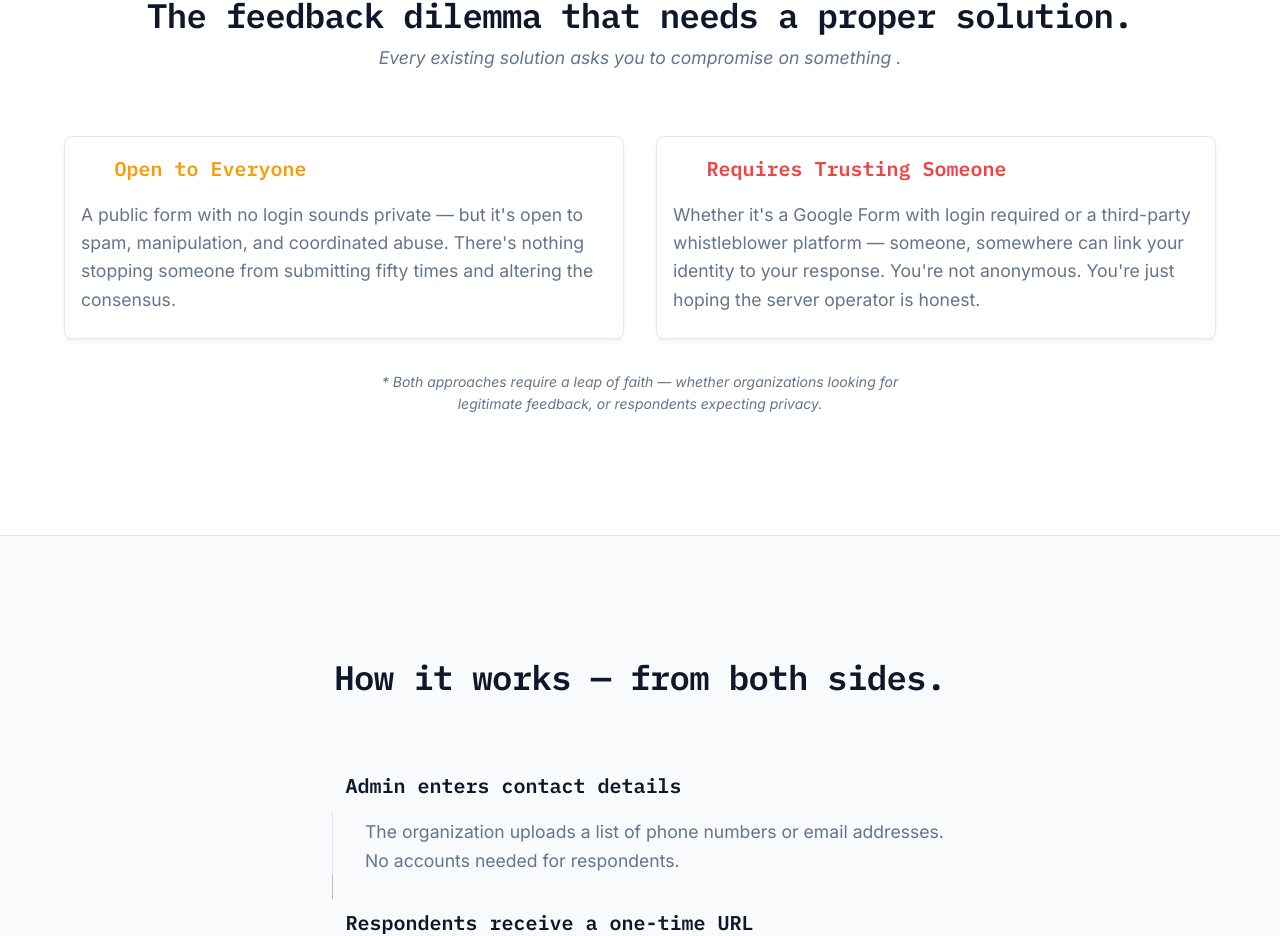
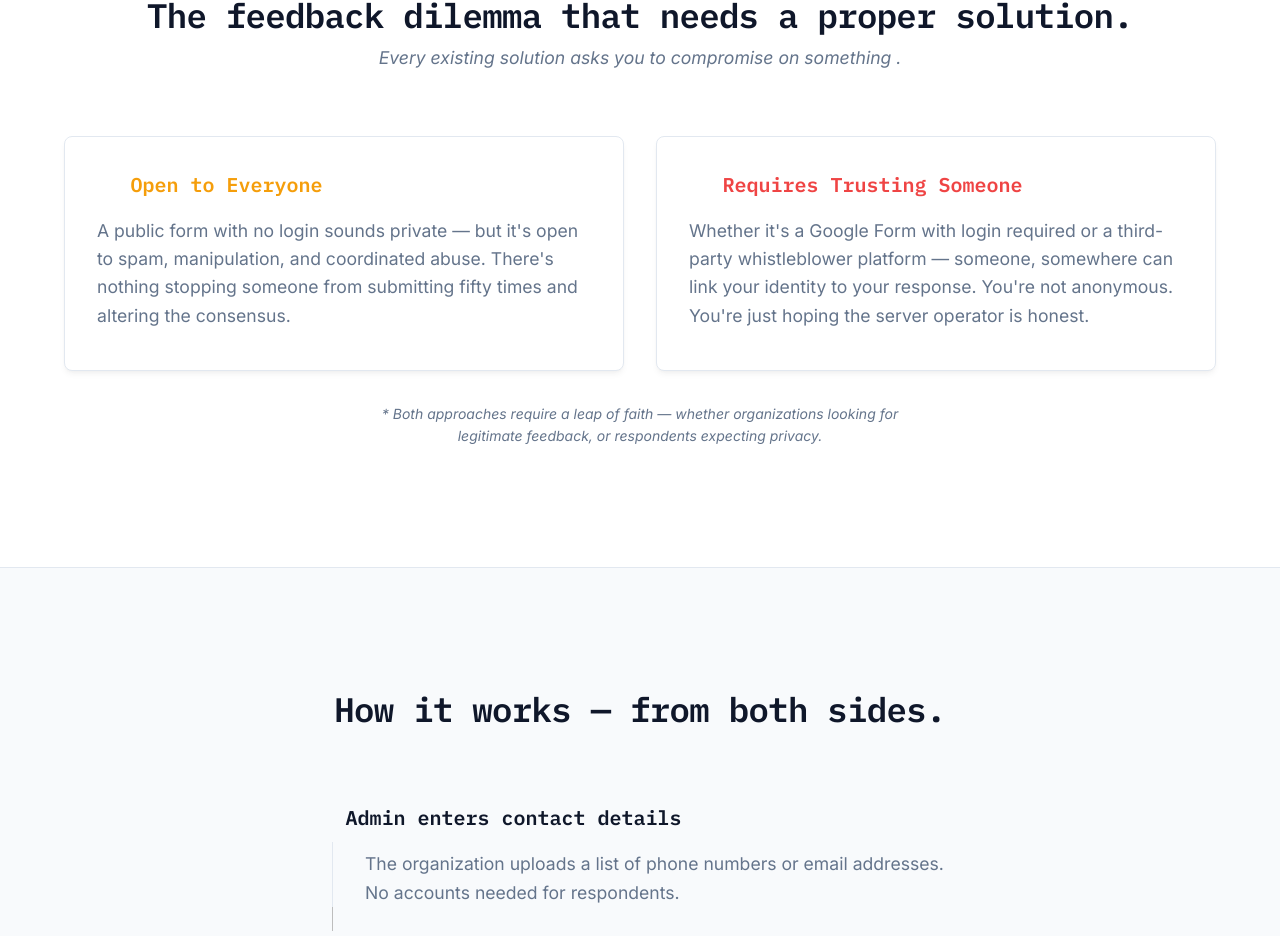
Before and after one commit to farhanr22/ZeroProof, a React (Vite) app in the folder admin-client/: page / in a window 1280 px wide. Shown: the part 927-1863 px from the top of the page. Built offline with nearby package versions, Linux system fonts and the light colour scheme; no server answers; some icons are missing.

Commit message:
ui fixes

```diff
--- a/admin-client/src/pages/LandingPage.jsx
+++ b/admin-client/src/pages/LandingPage.jsx
@@ -245,7 +245,7 @@ export default function LandingPage() {
 
             <IconButton
               variant="outlined"
-              component="a" href="https://" target="_blank"
+              component="a" href="https://github.com/farhanr22/ZeroProof/" target="_blank"
               sx={{
                 border: `1px solid ${BORDER_COLOR}`,
                 borderRadius: 1,
@@ -272,9 +272,9 @@ export default function LandingPage() {
 
           {/* Changed to Stack to guarantee side-by-side equal height flex distribution on md+ screens */}
           <Stack direction={{ xs: 'column', md: 'row' }} spacing={4} sx={{ alignItems: 'stretch' }}>
-            <Card variant="outlined" sx={{ flex: 1, borderColor: BORDER_COLOR }}>
+            <Card variant="outlined" sx={{ flex: 1, borderColor: BORDER_COLOR, padding: 2 }}>
               <CardHeader
-                avatar={<ReportProblemIcon sx={{ color: '#F59E0B', fontSize: 32 }} />}
+                avatar={<ReportProblemIcon sx={{ color: '#F59E0B', fontSize: 27 }} />}
                 title={<Typography variant="h6" color="#F59E0B">Open to Everyone</Typography>}
                 sx={{ pb: 0 }}
               />
@@ -285,9 +285,9 @@ export default function LandingPage() {
               </CardContent>
             </Card>
 
-            <Card variant="outlined" sx={{ flex: 1, borderColor: BORDER_COLOR }}>
+            <Card variant="outlined" sx={{ flex: 1, borderColor: BORDER_COLOR, padding: 2  }}>
               <CardHeader
-                avatar={<LockPersonIcon sx={{ color: '#EF4444', fontSize: 32 }} />}
+                avatar={<LockPersonIcon sx={{ color: '#EF4444', fontSize: 27 }} />}
                 title={<Typography variant="h6" color="#EF4444">Requires Trusting Someone</Typography>}
                 sx={{ pb: 0 }}
               />
```
Also changed, not shown: 1 other file (tests, documents, lock files or other folders).
